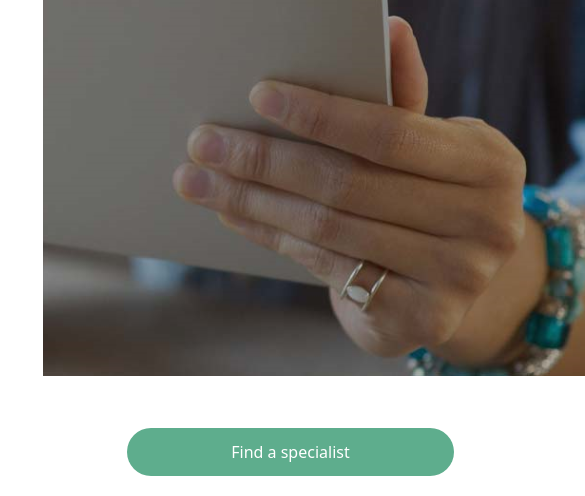
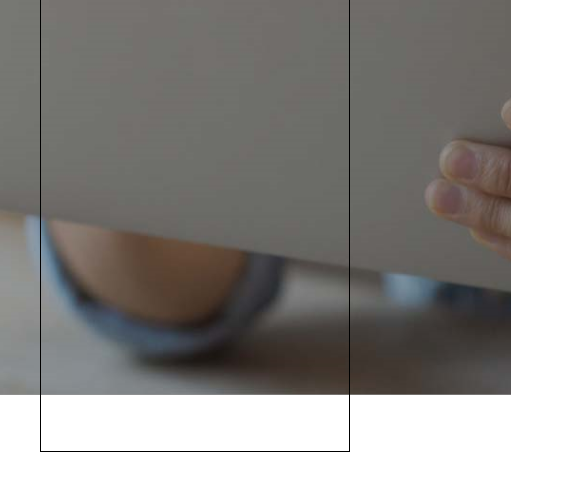
Before and after one commit to james-webdev/Plug-Play_test, a Gatsby site: page / in a window 390 px wide. Shown: the part 348-844 px from the top of the page, 585 px wide, since content can reach past the window. Built offline with nearby package versions, Linux system fonts and the light colour scheme; Gatsby itself is replaced by a stand-in of ours.

Commit message:
responsive issues

```diff
--- a/src/pages/index.js
+++ b/src/pages/index.js
@@ -6,7 +6,21 @@
 const IndexPage = () => {
   return (
     <>
-      <div className="bgimage relative">
+      <div className="">
+        <Layout>
+          <div className="border border-black ml-10 mainHeight mr-10">
+            <Main />
+          </div>
+        </Layout>
+        {/* <div className="mt-40 flex justify-center items-center bg-white w-full h-40 smallScreens">
+        <button className="w-2/3">
+          <p className="text-white rounded-full py-3 px-6 w-full buttonColor p-4">
+            Find a specialist
+          </p>
+        </button>
+      </div> */}
+      </div>
+      {/* <div className="bgimage relative">
         <div className="absolute">
           <Layout>
             <div className="">
@@ -14,10 +28,10 @@
             </div>
           </Layout>
         </div>
-      </div>
-      <div>
+      </div> */}
+      {/* <div>
         <BottomButton />
-      </div>
+      </div> */}
     </>
   );
 };
--- a/src/styles/global.css
+++ b/src/styles/global.css
@@ -1,8 +1,13 @@
 body {
-  overflow-x: hidden !important;
+  background-image: url(../../src/images/background.png);
+  background-position: center;
+  background-repeat: no-repeat;
+  height: 80vh;
+  max-width: 100%;
+  overflow-x: hidden;
 }
 
-.bgimage {
+/* .bgimage {
   background-image: url(../../src/images/background.png);
   background-position: center;
   background-repeat: no-repeat;
@@ -36,7 +41,7 @@
     margin-right: 0px;
     width: 180%;
   }
-}
+} */
 
 .mainHeight {
   height: 800px;
```
Also changed, not shown: src/components/layout/Nav.js (+4 -4 lines), src/pages/Untitled-1.js (added, +32 -0 lines).
